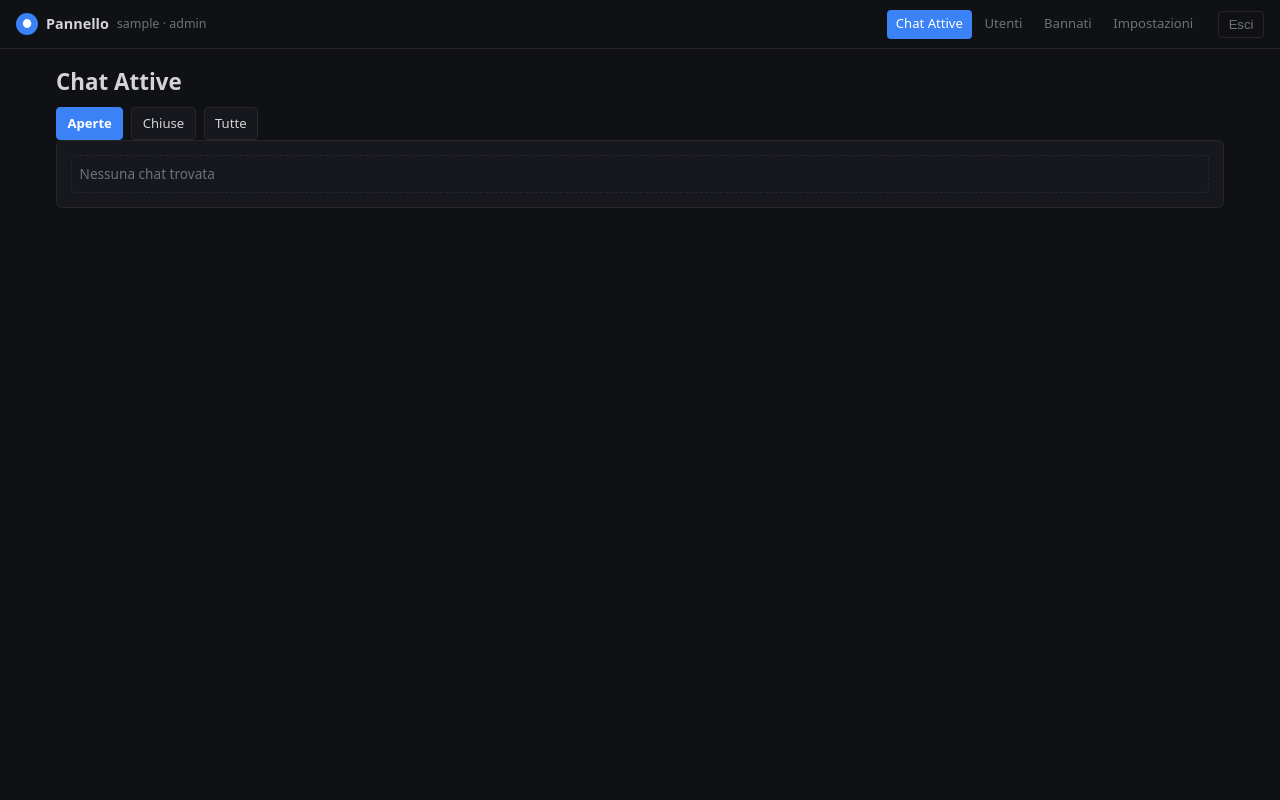
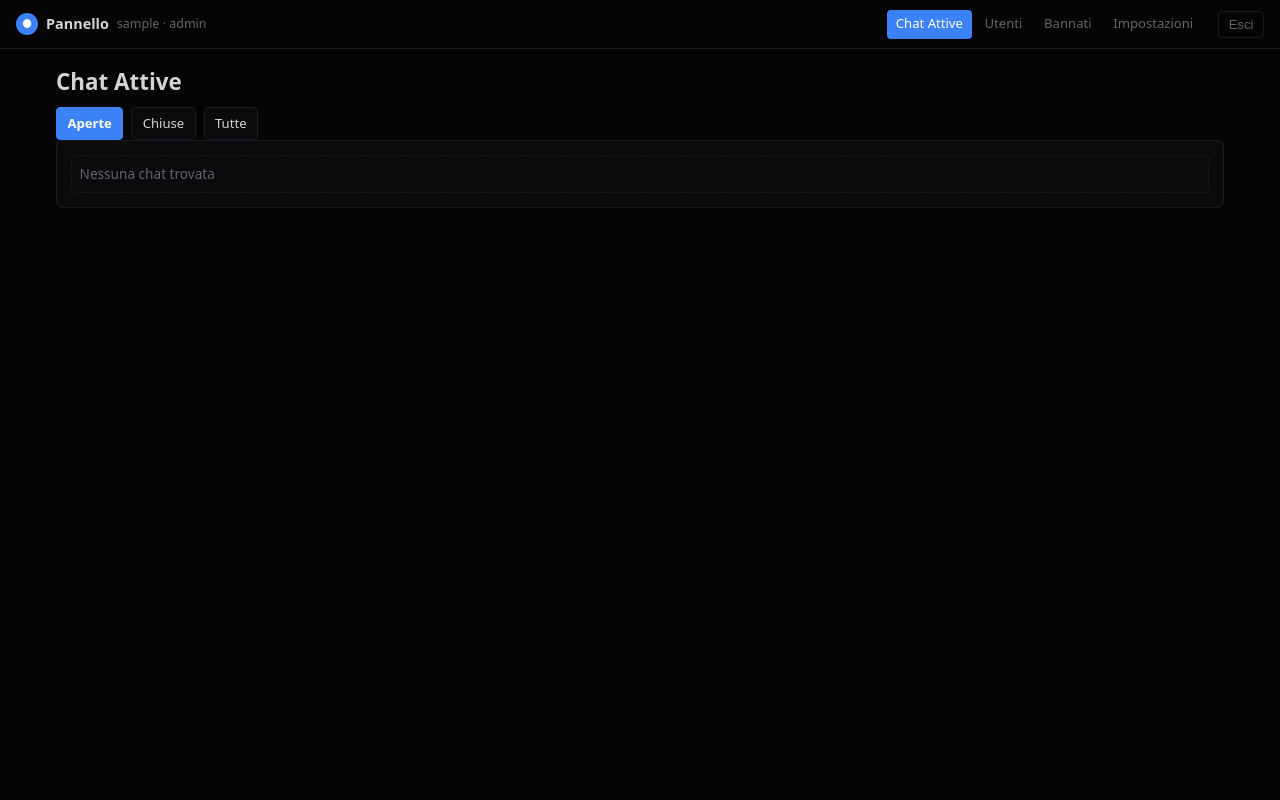
Before and after one commit to OverloadedTech/DSFM, a Flask app: page /chat in a window 1280 px wide. Run offline with Flask 3, Linux system fonts and the light colour scheme; the visitor is signed in with stand-in values (Sample User, id 1); data comes from the database, SQL or seed files in the repository; data that the repository does not hold is empty.

Commit message:
Darken color palette toward true black per feedback
Co-authored-by: OverloadedTech <68642373+OverloadedTech@users.noreply.github.com>

```diff
--- a/static/css/style.css
+++ b/static/css/style.css
@@ -1,9 +1,9 @@
 :root {
-  --bg: #0f1114;
-  --bg-card: #16181d;
+  --bg: #050506;
+  --bg-card: #0a0b0d;
   --text: #d4d4d8;
-  --text-dim: #71717a;
-  --border: #27272a;
+  --text-dim: #63636b;
+  --border: #1a1a1e;
   --accent: #3b82f6;
   --ok: #22c55e;
   --warn: #eab308;
--- a/static/js/main.js
+++ b/static/js/main.js
@@ -194,10 +194,10 @@
           legend: { labels: { color: "#d4d4d8" } },
         },
         scales: {
-          x: { ticks: { color: "#71717a" }, grid: { color: "rgba(255,255,255,0.05)" } },
+          x: { ticks: { color: "#63636b" }, grid: { color: "rgba(255,255,255,0.04)" } },
           y: {
-            ticks: { color: "#71717a" },
-            grid: { color: "rgba(255,255,255,0.05)" },
+            ticks: { color: "#63636b" },
+            grid: { color: "rgba(255,255,255,0.04)" },
             beginAtZero: true,
           },
         },
@@ -231,10 +231,10 @@
           legend: { labels: { color: "#d4d4d8" } },
         },
         scales: {
-          x: { ticks: { color: "#71717a" }, grid: { color: "rgba(255,255,255,0.05)" } },
+          x: { ticks: { color: "#63636b" }, grid: { color: "rgba(255,255,255,0.04)" } },
           y: {
-            ticks: { color: "#71717a" },
-            grid: { color: "rgba(255,255,255,0.05)" },
+            ticks: { color: "#63636b" },
+            grid: { color: "rgba(255,255,255,0.04)" },
             beginAtZero: true,
           },
         },
```
